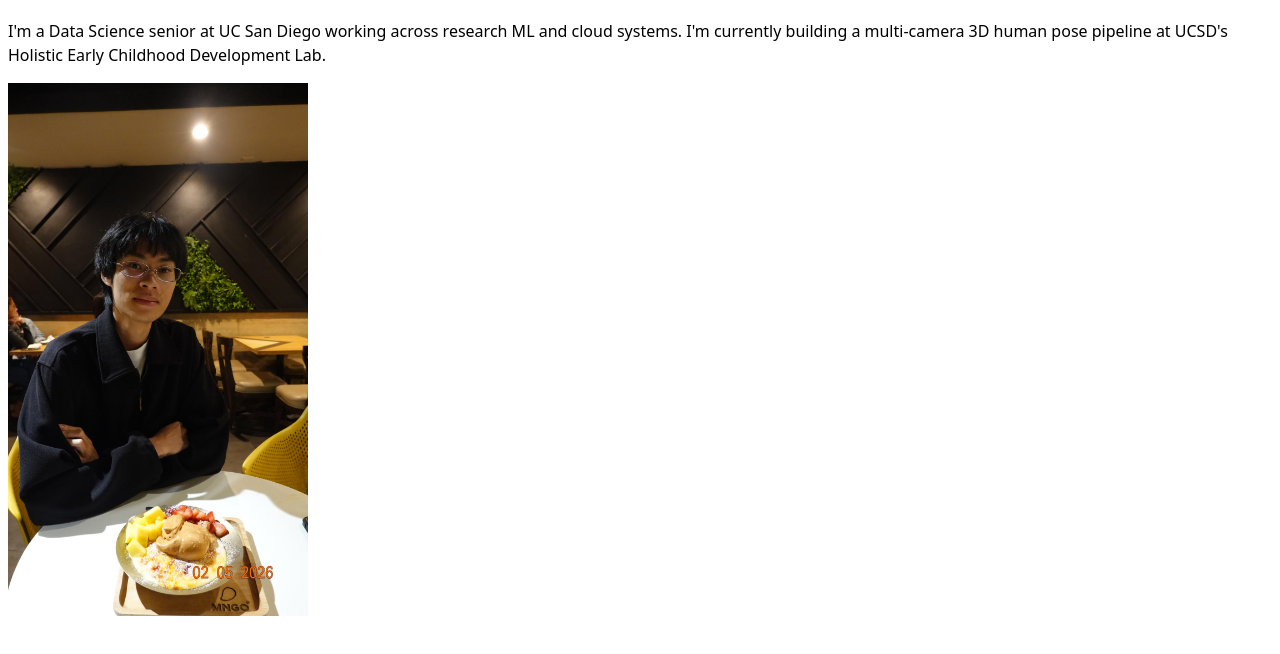
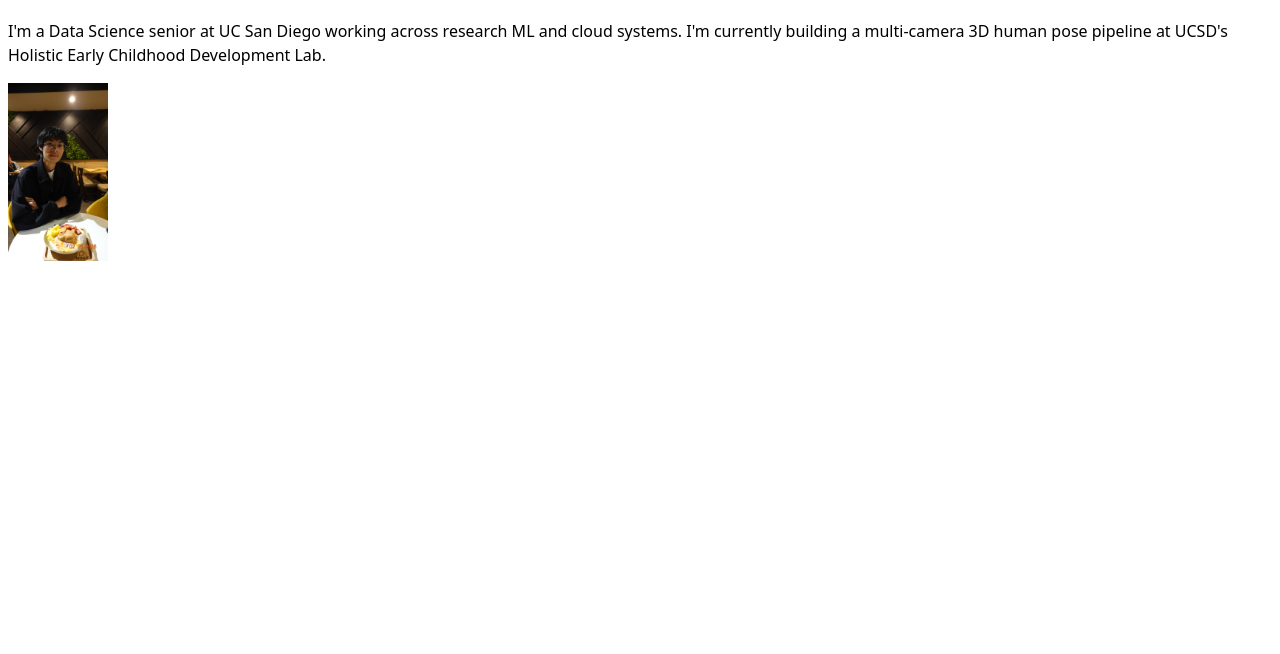
Before and after one commit to ethandam3/portfolio, a plain HTML site: page index.html in a window 1280 px wide. Shown: the part 104-758 px from the top of the page. Drawn offline with Linux system fonts and the light colour scheme.

Commit message:
Shrink home page photo to 100px wide
Co-Authored-By: Claude Opus 5.5 <noreply@anthropic.com>

```diff
--- a/index.html
+++ b/index.html
@@ -18,6 +18,6 @@
     <p>I'm a Data Science senior at UC San Diego working across research ML and cloud systems.
         I'm currently building a multi-camera 3D human pose pipeline at UCSD's Holistic Early Childhood Development Lab.
     </p>
-    <img src="images/ethan_pic.jpg" alt="Photo of Ethan Dam" width="300">
+    <img src="images/ethan_pic.jpg" alt="Photo of Ethan Dam" width="100">
 </body>
 </html>
```
